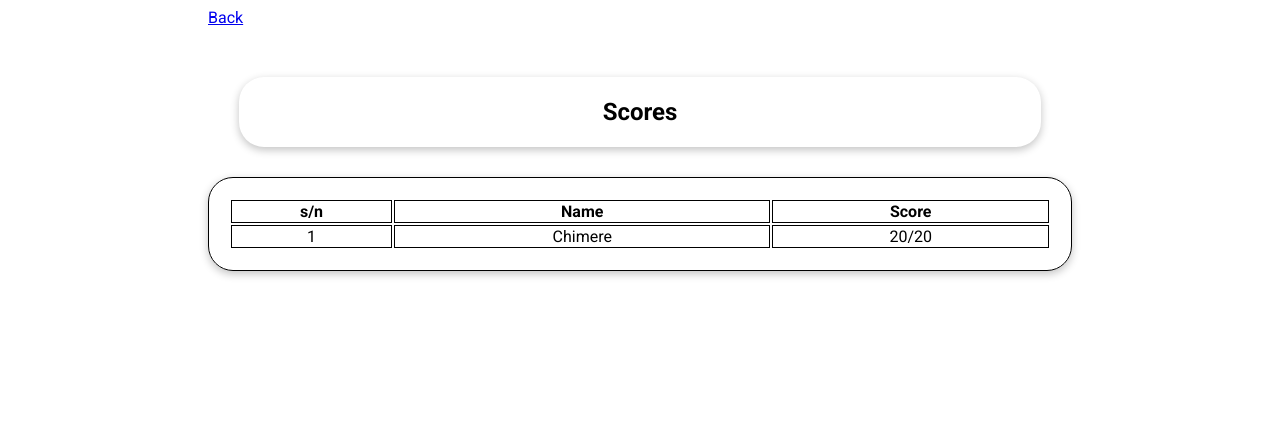
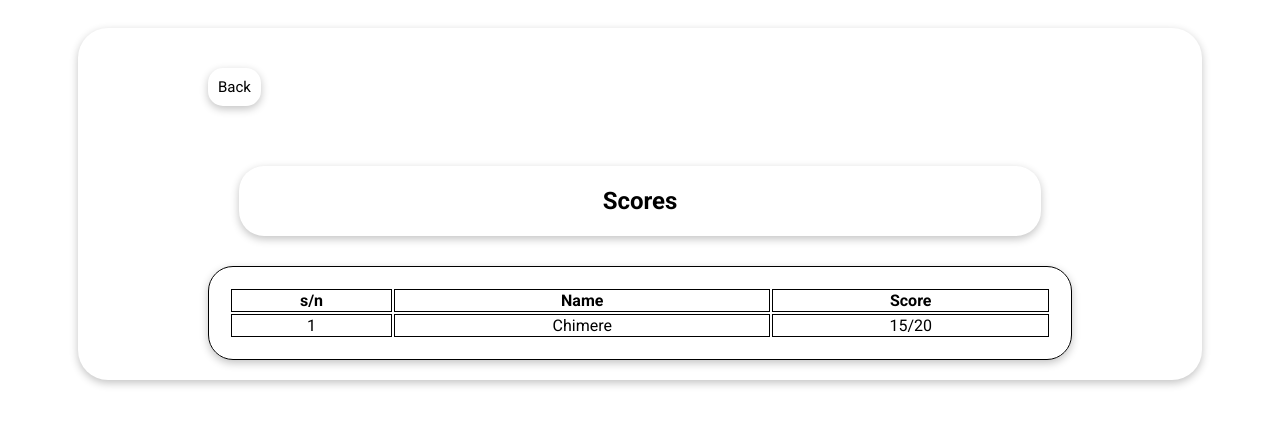
Before and after one commit to Mereson/card-game, a Flask app: page /scores in a window 1280 px wide. Shown: the top 425 px of the page. Run offline with Flask 3, Linux system fonts and the light colour scheme; data comes from the database, SQL or seed files in the repository; both versions use the stored data as it was after the commit.

Commit message:
I really hope I'm absolutely done

```diff
--- a/app.py
+++ b/app.py
@@ -1,12 +1,70 @@
 from flask import Flask, flash, redirect, render_template, request, session
+import sqlite3
 
 app = Flask(__name__)
+app.secret_key = 'supersecretkey'
+app.config["TEMPLATES_AUTO_RELOAD"] = True
+
+def get_db_connection():
+    conn = sqlite3.connect("store.db")
+    conn.row_factory = sqlite3.Row  # This enables name-based access to columns
+    return conn
+
+def initialize_db():
+    conn = get_db_connection()
+    db = conn.cursor()
+    db.execute("""
+        CREATE TABLE IF NOT EXISTS score (
+            id INTEGER PRIMARY KEY AUTOINCREMENT,
+            name TEXT NOT NULL,
+            score INTEGER NOT NULL
+        );
+    """)
+    conn.commit()
+    conn.close()
+
+initialize_db()
 
 
-@app.route("/")
+@app.route("/", methods=["GET", "POST"])
 def index():
-    return render_template("index.html")
+    if request.method == "POST":
+        name = request.form.get("name")
+        score = request.form.get("score")
+
+        if not name:
+            flash("Name is required!")
+            return redirect("/")
+        if not score:
+            flash("Score is required!")
+            return redirect("/")
+
+        try:
+            score = int(score)
+        except ValueError:
+            flash("Score must be an integer!")
+            return redirect("/")
+
+        conn = get_db_connection()
+        db = conn.cursor()
+        db.execute(
+            "INSERT INTO score (name, score) VALUES (?, ?)", (name, score)
+        )
+        conn.commit()
+        conn.close()
+
+        return redirect("/scores")
+    else:
+        return render_template("index.html")
 
 @app.route("/scores")
 def scores():
-    return render_template("scores.html")
+    conn = get_db_connection()
+    db = conn.cursor()
+    db.execute("SELECT * FROM score")
+    rows = db.fetchall()
+    conn.close()
+    return render_template("scores.html", scoreSheet=rows)
+
+if __name__ == "__main__":
+    app.run(debug=True)
--- a/static/style.css
+++ b/static/style.css
@@ -1,13 +1,22 @@
-*{
-    font-family: 'Roboto';
+* {
+  font-family: "Roboto";
 }
 
 body {
+  padding: 10px 70px;
+}
+
+body .section {
   display: flex;
   flex-direction: column;
   justify-content: center;
   align-items: center;
   position: relative;
+  background: #fff;
+  padding: 0 20px 20px 20px;
+  margin-top: 10px;
+  border-radius: 30px;
+  box-shadow: rgba(0, 0, 0, 0.24) 0px 3px 8px;
 }
 
 nav {
@@ -17,6 +26,14 @@ nav {
   border: 1px solid rgb(223, 223, 223);
   border-radius: 25px;
   padding: 20px;
+  margin-top: 30px;
+}
+
+.scoreNav {
+  display: flex;
+  justify-content: space-between;
+  width: 100%;
+  padding: 10px;
   margin-top: 30px;
 }
 
@@ -176,7 +193,7 @@ td {
   box-shadow: rgba(0, 0, 0, 0.24) 0px 3px 8px;
 }
 
-.navBtn a {
+a {
   text-decoration: none;
   color: black;
 }
@@ -196,3 +213,10 @@ td {
   justify-content: center;
   align-items: center;
 }
+
+.warning{
+  font-size: 12px;
+  color: red;
+  text-align: center;
+  width: 100%;
+}
--- a/templates/layout.html
+++ b/templates/layout.html
@@ -14,7 +14,9 @@
 </head>
 
 <body>
-    {% block body%} {% endblock %}
+    <section class="section">
+        {% block body%} {% endblock %}
+    </section>
 </body>
 
 </html>
--- a/templates/scores.html
+++ b/templates/scores.html
@@ -2,11 +2,14 @@
 
 {% block body%}
 
-<main>
-    <div class="back">
-        <a href="/">Back</a>
+<main class="scoreMain">
+    <div class="scoreNav">
+        <a href="/">
+            <div class="navBtn">
+                Back
+            </div>
+        </a>
     </div>
-
     <div class="scoreHeader">
         <h2>Scores</h2>
     </div>
@@ -20,11 +23,15 @@
             </tr>
         </thead>
         <tbody>
+            {% for scores in scoreSheet %}
             <tr>
-                <td>1</td>
-                <td>Chimere</td>
-                <td>20/20</td>
+                <td>{{scores.id}}</td>
+                <td>
+                    {{scores.name}}
+                </td>
+                <td>{{scores.score}}/20</td>
             </tr>
+            {% endfor %}
         </tbody>
     </table>
 </main>
```
Also changed, not shown: templates/index.html (+12 -9 lines), README.md, store.db (added), utils/index.js (deleted), 2 other files.
